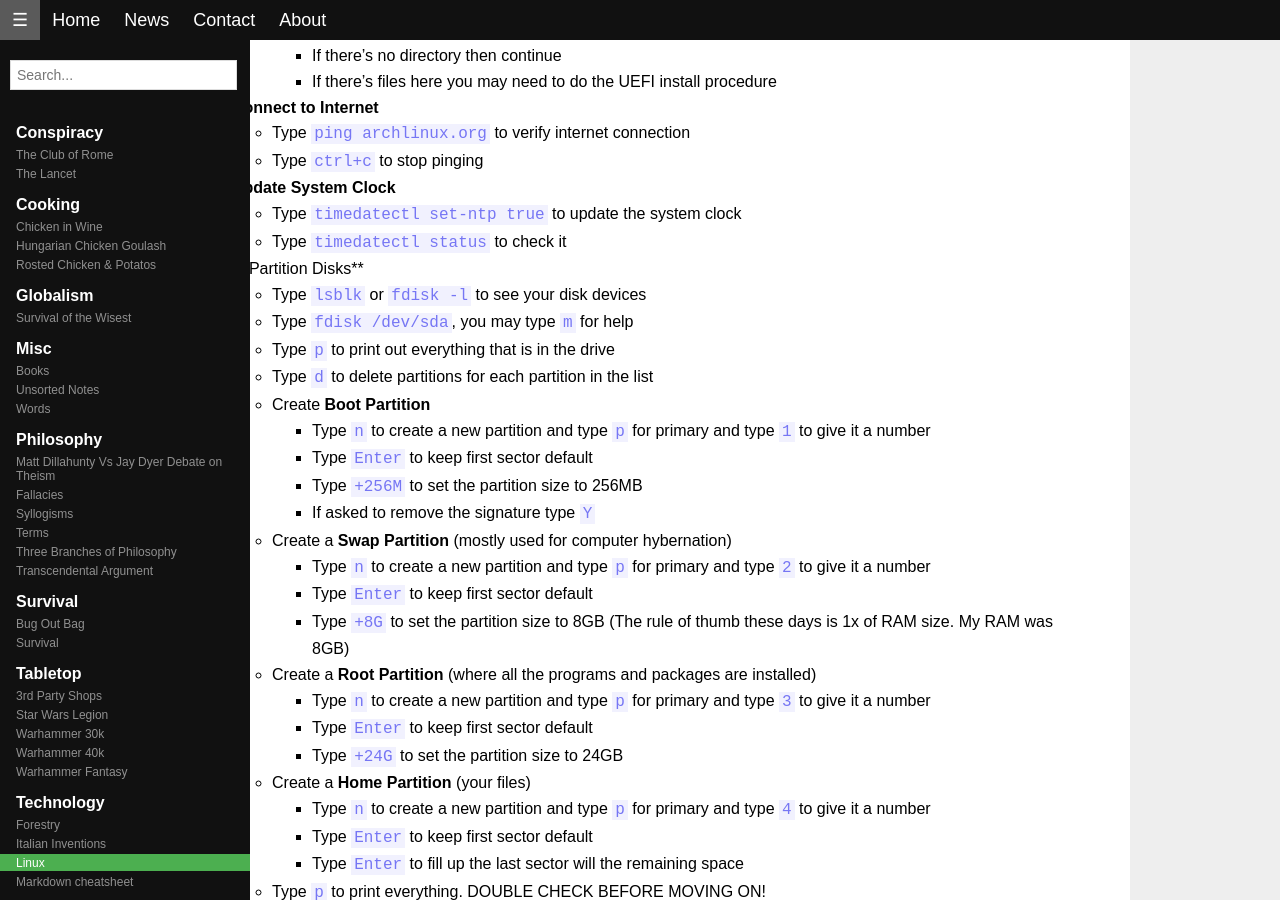
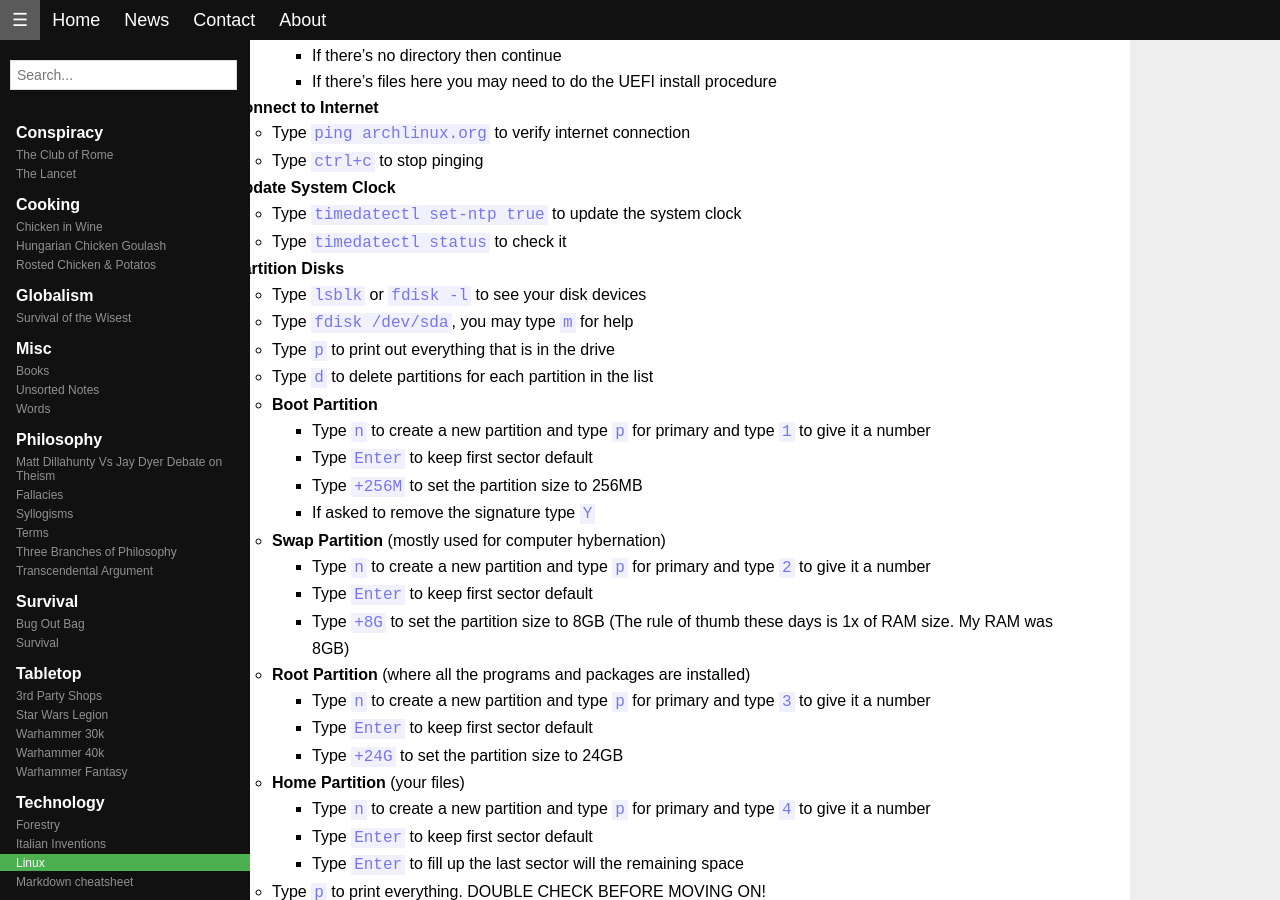
Before and after one commit to ddigiorg/ddigiorg.github.io, a Jekyll site: the page built from pages/technology/linux.md, in a window 1280 px wide and 900 px high, scrolled down 397 px. Built offline with Jekyll 4.4.1, drawn with Linux system fonts in a browser that asks for light colours; our own code applies the rules of GitHub Pages for plain Markdown files.

Commit message:
modified linux.md

```diff
--- a/pages/technology/linux.md
+++ b/pages/technology/linux.md
@@ -20,25 +20,25 @@
  4. **Update System Clock**
     - Type `timedatectl set-ntp true` to update the system clock
     - Type `timedatectl status` to check it
- 5. ** Partition Disks**
+ 5. **Partition Disks**
     - Type `lsblk` or `fdisk -l` to see your disk devices
     - Type `fdisk /dev/sda`, you may type `m` for help
     - Type `p` to print out everything that is in the drive
     - Type `d` to delete partitions for each partition in the list
-    - Create **Boot Partition**
+    - **Boot Partition**
         - Type `n` to create a new partition and type `p` for primary and type `1` to give it a number
         - Type `Enter` to keep first sector default
         - Type `+256M` to set the partition size to 256MB
         - If asked to remove the signature type `Y`
-    - Create a **Swap Partition** (mostly used for computer hybernation)
+    - **Swap Partition** (mostly used for computer hybernation)
         - Type `n` to create a new partition and type `p` for primary and type `2` to give it a number
         - Type `Enter` to keep first sector default
         - Type `+8G` to set the partition size to 8GB (The rule of thumb these days is 1x of RAM size.  My RAM was 8GB)
-    - Create a **Root Partition** (where all the programs and packages are installed)
+    - **Root Partition** (where all the programs and packages are installed)
         - Type `n` to create a new partition and type `p` for primary and type `3` to give it a number
         - Type `Enter` to keep first sector default
         - Type `+24G` to set the partition size to 24GB
-    - Create a **Home Partition** (your files)
+    - **Home Partition** (your files)
         - Type `n` to create a new partition and type `p` for primary and type `4` to give it a number
         - Type `Enter` to keep first sector default
         - Type `Enter` to fill up the last sector will the remaining space
```
